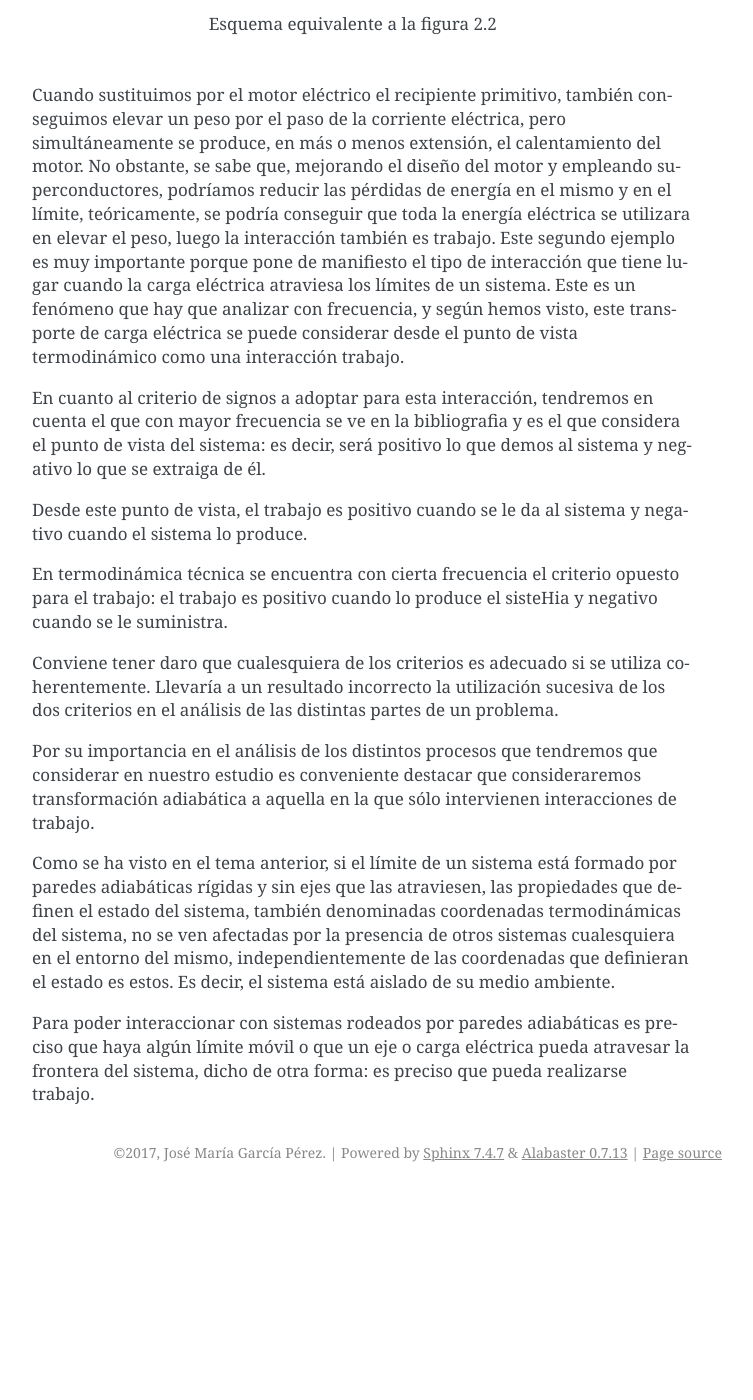
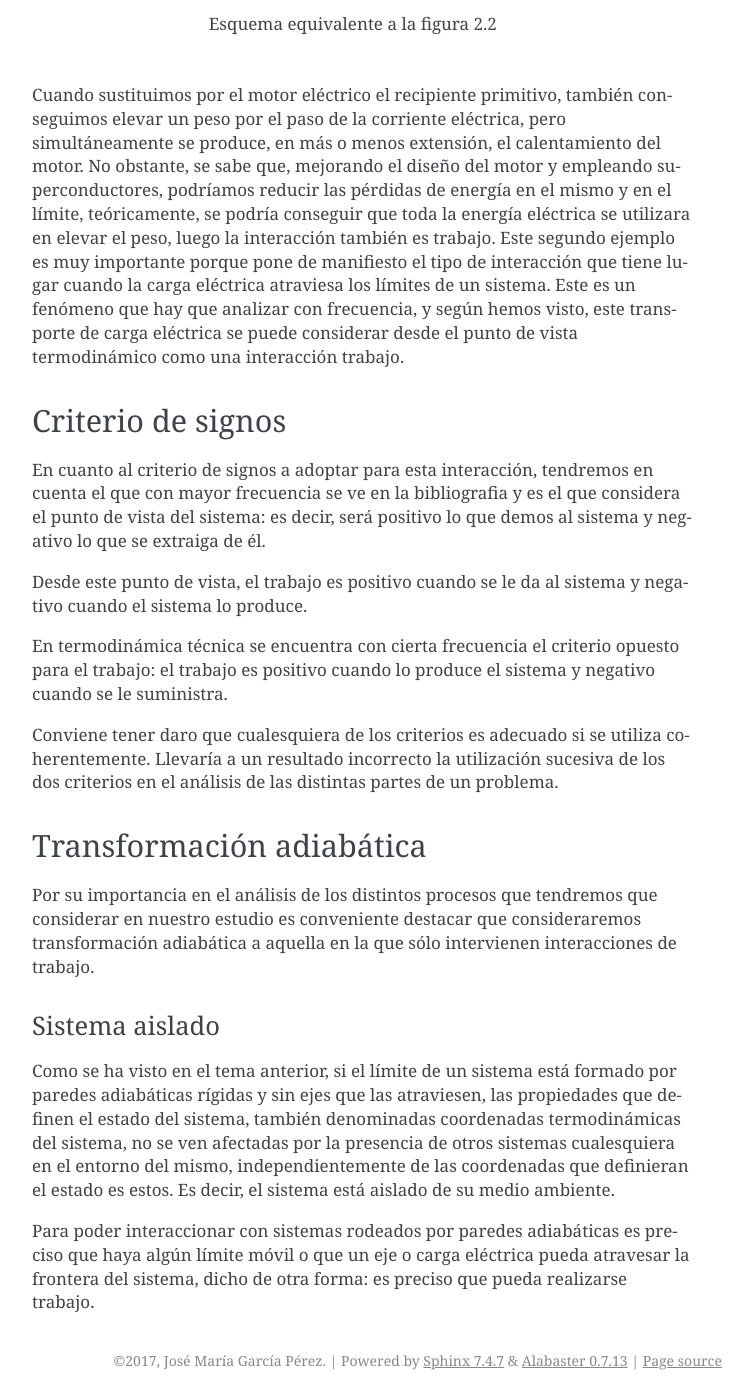
Before and after one commit to mantielero/termodinamica, a Sphinx documentation site: the page built from source/primer_principio_trabajo_procesos_adiabaticos.rst, in a window 1280 px wide and 1400 px high, scrolled down 3024 px. Shown: the whole window, without its empty margins (388-1141 px from the left). Built offline with Sphinx 7.4.7, drawn with Linux system fonts in a browser that asks for light colours; pages that are not in the unit, such as notebooks, are missing from menus; before the commit the page ends 4216 px from its top, so only the background shows below that; some of the changed text lies outside the part shown.

Commit message:
Update primer_principio_trabajo_procesos_adiabaticos.rst

```diff
--- a/source/primer_principio_trabajo_procesos_adiabaticos.rst
+++ b/source/primer_principio_trabajo_procesos_adiabaticos.rst
@@ -56,16 +56,24 @@ En el primer caso el peso en su caída eleva un peso en el medio ambiente, por l
 Cuando sustituimos por el motor eléctrico el recipiente primitivo, también conseguimos elevar un peso por el paso de la corriente eléctrica, pero simultáneamente se produce, en más o menos extensión, el calentamiento del motor. No obstante, se sabe que, mejorando el diseño del motor y empleando superconductores, podríamos reducir las pérdidas de energía en el mismo y en el límite, teóricamente, se podría conseguir que toda la energía eléctrica se utilizara en elevar el peso, luego la interacción también es trabajo. Este segundo ejemplo es muy importante porque pone de manifiesto el tipo de interacción que tiene lugar cuando la carga eléctrica atraviesa los límites de un sistema. Este es un fenómeno que hay que analizar con frecuencia, y según hemos visto, este transporte de carga eléctrica se puede considerar desde el punto de vista termodinámico como una interacción trabajo.
 
 
+Criterio de signos
+------------------
+
 En cuanto al criterio de signos a adoptar para esta interacción, tendremos en cuenta el que con mayor frecuencia se ve en la bibliografia y es el que considera el punto de vista del sistema: es decir, será positivo lo que demos al sistema y negativo lo que se extraiga de él.
 
 Desde este punto de vista, el trabajo es positivo cuando se le da al sistema y negativo cuando el sistema lo produce.
 
-En termodinámica técnica se encuentra con cierta frecuencia el criterio opuesto para el trabajo: el trabajo es positivo cuando lo produce el sisteHia y negativo cuando se le suministra.
+En termodinámica técnica se encuentra con cierta frecuencia el criterio opuesto para el trabajo: el trabajo es positivo cuando lo produce el sistema y negativo cuando se le suministra.
 
 Conviene tener daro que cualesquiera de los criterios es adecuado si se utiliza coherentemente. Llevaría a un resultado incorrecto la utilización sucesiva de los dos criterios en el análisis de las distintas partes de un problema.
 
+Transformación adiabática
+-------------------------
+
 Por su importancia en el análisis de los distintos procesos que tendremos que considerar en nuestro estudio es conveniente destacar que consideraremos transformación adiabática a aquella en la que sólo intervienen interacciones de trabajo.
 
+Sistema aislado
+^^^^^^^^^^^^^^^
 
 Como se ha visto en el tema anterior, si el límite de un sistema está formado por paredes adiabáticas rígidas y sin ejes que las atraviesen, las propiedades que definen el estado del sistema, también denominadas coordenadas termodinámicas del sistema, no se ven afectadas por la presencia de otros sistemas cualesquiera en el entorno del mismo, independientemente de las coordenadas que definieran el estado es estos. Es decir, el sistema está aislado de su medio ambiente.
 
```
